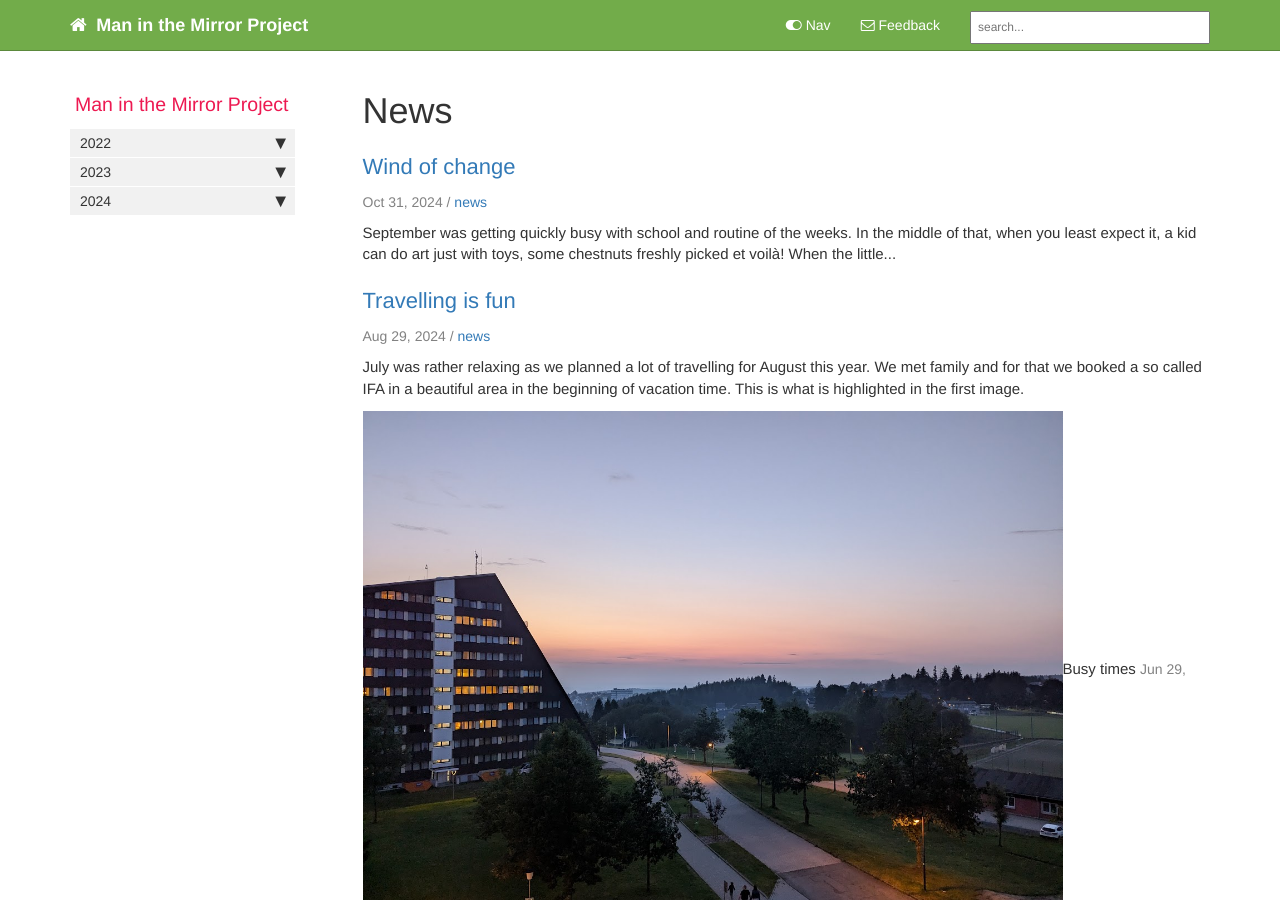
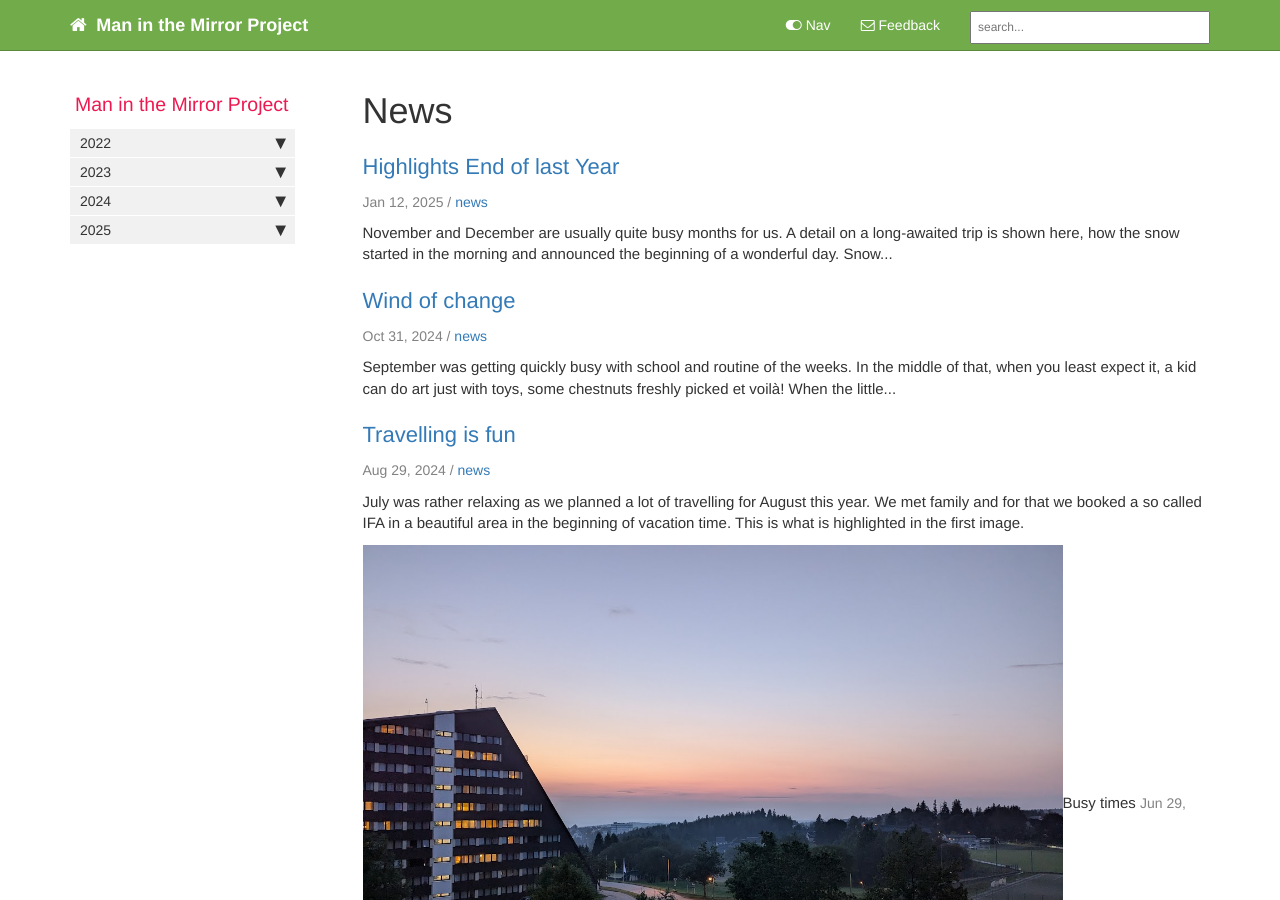
Before and after one commit to bunkeak/my-jekyll-website, a Jekyll site: the page built from news/news.html, in a window 1280 px wide and 900 px high. Built offline with Jekyll 4.4.1, drawn with Linux system fonts in a browser that asks for light colours; comment, search, counter and statistics services are not loaded; some of the changed text lies outside the part shown.

Commit message:
highlights last year and new challenge for 2025

```diff
--- a/_data/sidebars/mydoc_sidebar.yml
+++ b/_data/sidebars/mydoc_sidebar.yml
@@ -78,4 +78,12 @@ entries:
       url: /wind-of-change.html
       output: web, pdf
 
+  - title: 2025
+    output: web, pdf
+    folderitems:
+
+    - title: Highlights end of last Year
+      url: /highlights-end-of-last-year.html
+      output: web, pdf
+
 # Copyright 2021 Google LLC
--- /dev/null
+++ b/_posts/2025-01-12-highlights-end-of-last-year.md
@@ -0,0 +1,21 @@
+---
+title:  "Highlights End of last Year"
+categories: jekyll update
+permalink: highlights-end-of-last-year.html
+sidebar: mydoc_sidebar
+tags: [news]
+---
+
+November and December are usually quite busy months for us. A detail on a long-awaited trip is shown here, how the snow started in the morning and announced the beginning of a wonderful day.
+
+{% include image.html file="PXL_20241120_064941434.jpg" alt="Outside of the breakfast room in a hotel the snow starts falling." caption="Snow from the inside of the hotel in the morning." %}
+
+Every year in the time before Christmas, we do some decorations, each year a bit different. This year, my better half decided on a bought advent crown with four candels, we decorated some little ginger bread houses and combined it with a table cloth and a pyramid made of wood.
+
+{% include image.html file="IMG_20241223_170407.jpg" alt="Combination of Christmas decorations with pyramid, table cloth, ginger bread houses and an advent ring." caption="The table decorated for the season." %}
+
+Following the seasons also is embracing changes, it was pretty different visiting my hometown, much calmer somehow. At the end of the first Christmas Day, we took the chance and visited Moritzburg nearby, still quite busy but getting less and less crowded the more we walked around the castle.
+
+{% include image.html file="IMG_20241225_164511.jpg" alt="Moritzburg with the impressive castle in the blue hour." caption="Moritzburg on Christmas Day." %}
+
+It took a while to get this entry together, somehow the start of the new Year was a bit unusual and not so quiet anymore. We have several reasons to travel to Berlin at the beginning of 2025 so we will visit the area more frequently now. Stay tuned for next entry end of February.
```
Also changed, not shown: index.md (+4 -0 lines), images/IMG_20241223_170407.jpg (added), images/IMG_20241225_164511.jpg (added), images/PXL_20241120_064941434.jpg (added).
